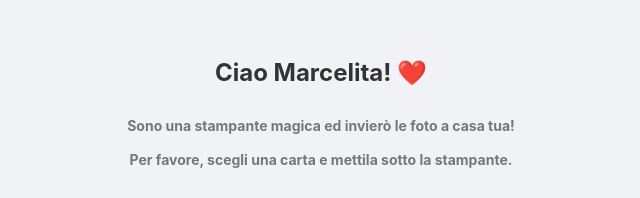
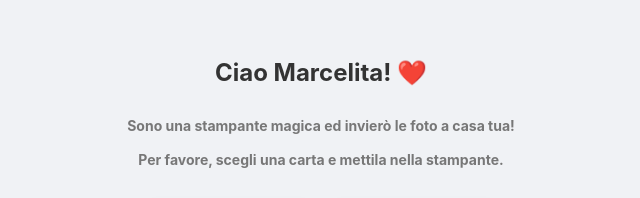
Before and after one commit to stezan/stezan.github.io, a plain HTML site: page projects/anniversary2/index.html in a window 1280 px wide. Shown: the part 121-319 px from the top of the page, 319-959 px from the left. Drawn offline with Linux system fonts and the light colour scheme.

Commit message:
anniversary3

```diff
--- a/projects/anniversary2/index.html
+++ b/projects/anniversary2/index.html
@@ -195,7 +195,7 @@
 
         <div id="card-screen" class="screen active">
             <h1>Ciao Marcelita! ❤️</h1>
-            <h2 class="subtitle">Sono una stampante magica ed invierò le foto a casa tua!<br><br>Per favore, scegli una carta e mettila sotto la stampante. <br><br></h2>
+            <h2 class="subtitle">Sono una stampante magica ed invierò le foto a casa tua!<br><br>Per favore, scegli una carta e mettila nella stampante. <br><br></h2>
             <div class="card-grid">
                 <div class="card" data-choice="camel">🐫</div>
                 <div class="card" data-choice="fish">🐟</div>
```
